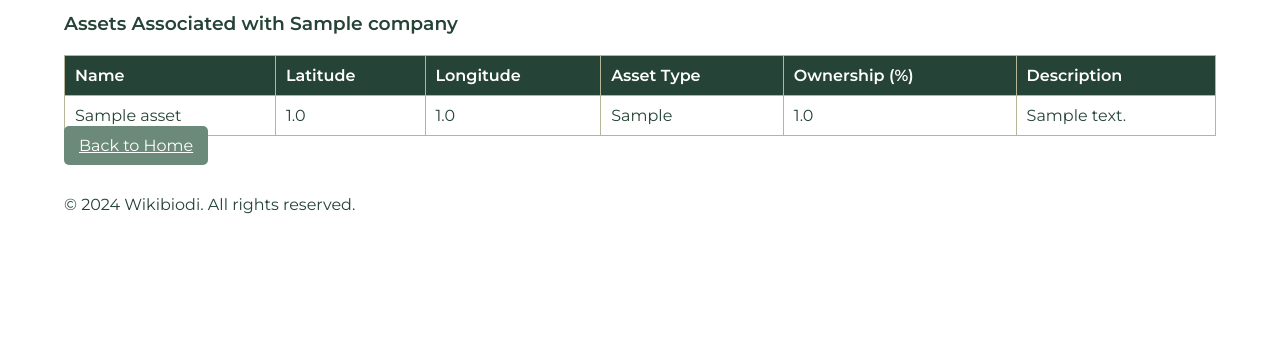
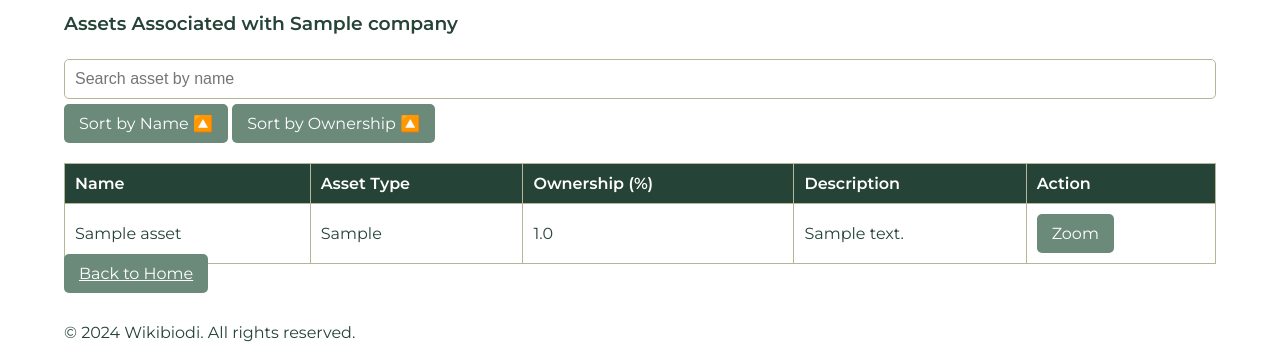
Before and after one commit to eheurard/wikibiodi, a Django app: page /company/1/ in a window 1280 px wide. Shown: the part 970-1332 px from the top of the page. Before the commit the page ends 1184 px from the top, so only its background shows below. Run offline with Django 4.2, Linux system fonts and the light colour scheme; tables that the repository leaves empty hold one stand-in row (values such as "Sample post").

Commit message:
add markers to map

```diff
--- a/blog/templates/blog/company_general.html
+++ b/blog/templates/blog/company_general.html
@@ -14,7 +14,7 @@
     {% else %}
         <p>No company selected.</p>
     {% endif %}
-    <form method="post" action="{% url 'delete_company' company.pk %}" style="display: inline;">
+    <form method="post" action="{% url 'delete_company' company.pk %}" style="display: inline;" onsubmit="return confirm('Are you sure you want to delete this company? This action cannot be undone.');">
         {% csrf_token %}
         <button type="submit" class="btn btn-danger mt-3">Delete Company</button>
     </form>
@@ -26,26 +26,37 @@
 
     {% if assets %}
     <h3>Assets Associated with {{ company.name }}</h3>
-    <table class="table">
+    <!-- Search and Sorting Controls -->
+    <div class="d-flex justify-content-between align-items-center mb-3">
+        <input type="text" id="searchInput" class="form-control w-25" placeholder="Search asset by name">
+
+        <div>
+            <button id="sortByName" class="btn btn-primary">Sort by Name 🔼</button>
+            <button id="sortByOwnership" class="btn btn-primary">Sort by Ownership 🔼</button>
+        </div>
+    </div>
+
+
+    <table class="table" id="assetTable">
         <thead>
             <tr>
                 <th>Name</th>
-                <th>Latitude</th>
-                <th>Longitude</th>
                 <th>Asset Type</th>
                 <th>Ownership (%)</th>
                 <th>Description</th>
+                <th>Action</th>
             </tr>
         </thead>
         <tbody>
             {% for asset in assets %}
-                <tr>
-                    <td>{{ asset.name }}</td>
-                    <td>{{ asset.latitude|default:"N/A" }}</td>
-                    <td>{{ asset.longitude|default:"N/A" }}</td>
+                <tr data-lat="{{ asset.latitude }}" data-lng="{{ asset.longitude }}">
+                    <td class="asset-name">{{ asset.name }}</td>
                     <td>{{ asset.asset_type|default:"N/A" }}</td>
-                    <td>{{ asset.ownership_1|default:"N/A" }}</td>
+                    <td class="asset-ownership">{{ asset.ownership_1|default:"N/A" }}</td>
                     <td>{{ asset.description|default:"No description" }}</td>
+                    <td>
+                        <button class="btn btn-info zoom-button">Zoom</button>
+                    </td>
                 </tr>
             {% endfor %}
         </tbody>
@@ -80,6 +91,99 @@
         };
 
         L.control.layers(baseMaps).addTo(map);
+
+        // Define icons
+        var icons = {
+            'Mine': L.icon({ iconUrl: '{% static "icons/Mine.png" %}', iconSize: [32, 32] }),
+            'Factory': L.icon({ iconUrl: '{% static "icons/factory.png" %}', iconSize: [32, 32] }),
+            'Smelter': L.icon({ iconUrl: '{% static "icons/Smelter.png" %}', iconSize: [32, 32] }),
+            'Refinery': L.icon({ iconUrl: '{% static "icons/Refinery.png" %}', iconSize: [32, 32] }),
+            'Renewable': L.icon({ iconUrl: '{% static "icons/Renewable.png" %}', iconSize: [32, 32] }),
+            'Energy': L.icon({ iconUrl: '{% static "icons/Oil.png" %}', iconSize: [32, 32] }),
+            'Building': L.icon({ iconUrl: '{% static "icons/building.png" %}', iconSize: [32, 32] }),
+            'Paper': L.icon({ iconUrl: '{% static "icons/Paper.png" %}', iconSize: [32, 32] }),
+            'Office': L.icon({ iconUrl: '{% static "icons/building.png" %}', iconSize: [32, 32] }),
+            'Oil field': L.icon({ iconUrl: '{% static "icons/Oil.png" %}', iconSize: [32, 32] }),
+            'Airport': L.icon({ iconUrl: '{% static "icons/Airport.png" %}', iconSize: [32, 32] }),
+        };
+
+        // Add markers to the map
+        var markers = {};
+        document.querySelectorAll("#assetTable tbody tr").forEach(row => {
+            var lat = row.dataset.lat;
+            var lng = row.dataset.lng;
+            var name = row.querySelector(".asset-name").textContent;
+            var type = row.querySelector("td:nth-child(2)").textContent.trim();
+            var icon = icons[type] || L.icon({ iconUrl: '{% static "icons/default.png" %}', iconSize: [32, 32] });
+
+            if (lat && lng) {
+                var marker = L.marker([lat, lng], { icon: icon }).addTo(map);
+                marker.bindPopup(`<b>${name}</b><br>Type: ${type}`);
+                markers[name] = marker;
+            }
+        });
+
+        // Attach zoom functionality to buttons
+        document.querySelectorAll(".zoom-button").forEach(button => {
+            button.addEventListener("click", function () {
+                var row = this.closest("tr");
+                var lat = row.dataset.lat;
+                var lng = row.dataset.lng;
+                if (lat && lng) {
+                    map.setView([lat, lng], 12);
+                }
+            });
+        });
+
+        // Sorting state
+        let nameSortAscending = true;
+        let ownershipSortAscending = true;
+
+        document.getElementById("sortByName").addEventListener("click", function () {
+            sortTable(0, false, nameSortAscending);
+            nameSortAscending = !nameSortAscending;  // Toggle sort order
+            this.innerHTML = nameSortAscending ? "Sort by Name 🔼" : "Sort by Name 🔽";
+        });
+
+        document.getElementById("sortByOwnership").addEventListener("click", function () {
+            sortTable(2, true, ownershipSortAscending);
+            ownershipSortAscending = !ownershipSortAscending;  // Toggle sort order
+            this.innerHTML = ownershipSortAscending ? "Sort by Ownership 🔼" : "Sort by Ownership 🔽";
+        });
+
+        function sortTable(columnIndex, isNumeric = false, ascending = true) {
+            let table = document.getElementById("assetTable").getElementsByTagName("tbody")[0];
+            let rows = Array.from(table.getElementsByTagName("tr"));
+
+            rows.sort((a, b) => {
+                let valA = a.cells[columnIndex].textContent.trim();
+                let valB = b.cells[columnIndex].textContent.trim();
+
+                if (isNumeric) {
+                    valA = parseFloat(valA) || 0;
+                    valB = parseFloat(valB) || 0;
+                } else {
+                    valA = valA.toLowerCase();
+                    valB = valB.toLowerCase();
+                }
+
+                return ascending ? (valA > valB ? 1 : -1) : (valA < valB ? 1 : -1);
+            });
+
+            rows.forEach(row => table.appendChild(row)); // Reorder rows in table
+        }
+
+        // Search functionality
+        document.getElementById("searchInput").addEventListener("input", function () {
+            let filter = this.value.toLowerCase();
+            document.querySelectorAll("#assetTable tbody tr").forEach(row => {
+                let name = row.querySelector(".asset-name").textContent.toLowerCase();
+                row.style.display = name.includes(filter) ? "" : "none";
+            });
+        });
     });
 </script>
+
+
+
 {% endblock content %}
--- a/blog/views.py
+++ b/blog/views.py
@@ -49,30 +49,63 @@ def upload_assets(request):
         if form.is_valid():
             file = request.FILES["file"]
 
-            # Lire le fichier avec Pandas
+            # Read the file with Pandas
             df = pd.read_excel(file, engine='openpyxl')
 
+            # Keep track of success and error messages
+            success_count = 0
+            error_messages = []
+
             for _, row in df.iterrows():
-                # Récupérer ou créer l'entreprise propriétaire
+                # Check if the company exists
                 owner_1 = None
-                if pd.notna(row["Owner_1"]) and pd.notna(row["ISIN"]):
-                    owner_1, _ = Company.objects.get_or_create(name=row["Owner_1"], ISIN_number=row["ISIN"])
+                if pd.notna(row["Owner_1"]):
+                    owner_1 = Company.objects.filter(name__iexact=row["Owner_1"].strip()).first()
 
-                # Créer l'asset
-                Asset.objects.create(
-                    name=row["Name"],
-                    latitude=row["latitude"] if pd.notna(row["latitude"]) else None,
-                    longitude=row["longitude"] if pd.notna(row["longitude"]) else None,
-                    asset_type=row["Asset type"] if pd.notna(row["Asset type"]) else None,
-                    owner_1=owner_1,
-                    ownership_1=row["Ownership"] if pd.notna(row["Ownership"]) else None,
-                    description=row["description"] if pd.notna(row["description"]) else None,
-                    water_score=row["Water_score"] if pd.notna(row["Water_score"]) else 0,
-                    biodiv_score=row["biodiv_score"] if pd.notna(row["biodiv_score"]) else 0,
-                    social_score=row["social_score"] if pd.notna(row["social_score"]) else 0,
-                )
+                # Only create the asset if the company exists
+                if owner_1:
+                    # Check if an asset with the same name already exists for this company
+                    asset_name = row["Name"].strip() if pd.notna(row["Name"]) else None
+                    existing_asset = Asset.objects.filter(
+                        name__iexact=asset_name,
+                        owner_1=owner_1
+                    ).exists()
 
-            return render(request, "blog/upload_assets.html", {"form": form})
+                    if existing_asset:
+                        error_messages.append(
+                            f"Asset '{asset_name}' already exists for company '{owner_1.name}'"
+                        )
+                        continue
+
+                    # Create the asset if it doesn't exist
+                    try:
+                        Asset.objects.create(
+                            name=asset_name,
+                            latitude=row["latitude"] if pd.notna(row["latitude"]) else None,
+                            longitude=row["longitude"] if pd.notna(row["longitude"]) else None,
+                            asset_type=row["Asset type"] if pd.notna(row["Asset type"]) else None,
+                            owner_1=owner_1,
+                            ownership_1=row["Ownership"] if pd.notna(row["Ownership"]) else None,
+                            description=row["description"] if pd.notna(row["description"]) else None,
+                            water_score=row["Water_score"] if pd.notna(row["Water_score"]) else 0,
+                            biodiv_score=row["biodiv_score"] if pd.notna(row["biodiv_score"]) else 0,
+                            social_score=row["social_score"] if pd.notna(row["social_score"]) else 0,
+                        )
+                        success_count += 1
+                    except Exception as e:
+                        error_messages.append(
+                            f"Error creating asset '{asset_name}': {str(e)}"
+                        )
+
+            # Prepare the response message
+            message = f"Successfully uploaded {success_count} assets. "
+            if error_messages:
+                message += f"\nErrors encountered: \n" + "\n".join(error_messages)
+
+            return render(request, "blog/upload_assets.html", {
+                "form": form,
+                "message": message
+            })
 
     else:
         form = AssetUploadForm()
--- a/static/css/app.css
+++ b/static/css/app.css
@@ -5,6 +5,7 @@
     --color3: #B7B597;
     --color4: #DAD3BE;
     --text-color: #ffffff;
+    --danger-color: #d9534f; /* Red color for delete buttons */
 }
 
 /* General styles */
@@ -76,6 +77,21 @@ button:hover, .btn:hover {
     background-color: var(--color1);
 }
 
+/* Delete Button */
+.btn-danger {
+    background-color: var(--danger-color);
+    color: var(--text-color);
+    border: none;
+    padding: 10px 15px;
+    border-radius: 5px;
+    cursor: pointer;
+    transition: background-color 0.3s ease;
+    font-size: 16px;
+}
+
+.btn-danger:hover {
+    background-color: #c9302c;
+}
 /* Containers */
 .container {
     width: 90%;
--- a/templates/base.html
+++ b/templates/base.html
@@ -5,7 +5,7 @@
     <meta charset="UTF-8">
     <meta name="viewport" content="width=device-width, initial-scale=1.0">
     <title>Wikibiodi - Home</title>
-    <link rel="stylesheet" href="{% static 'app.css' %}">
+    <link rel="stylesheet" href="{% static 'css/app.css' %}">
     <link href="https://fonts.googleapis.com/css2?family=Montserrat:wght@300;400;600&display=swap" rel="stylesheet">
     <!-- Leaflet CSS -->
     <link rel="stylesheet" href="https://unpkg.com/leaflet@1.9.3/dist/leaflet.css" />
--- a/wikibiodi/settings.py
+++ b/wikibiodi/settings.py
@@ -123,8 +123,8 @@ USE_TZ = True
 # Static files (CSS, JavaScript, Images)
 # https://docs.djangoproject.com/en/4.2/howto/static-files/
 
-STATIC_URL = 'static/css/'
-STATICFILES_DIRS = [BASE_DIR.joinpath('static/css')]
+STATIC_URL = 'static/'
+STATICFILES_DIRS = [BASE_DIR.joinpath('static/')]
 
 # Default primary key field type
 # https://docs.djangoproject.com/en/4.2/ref/settings/#default-auto-field
```
Also changed, not shown: static/icons/Airport.png (added), static/icons/Forest.png (added), static/icons/Mine.png (added), static/icons/Oil.png (added), static/icons/Paper.png (added), static/icons/Refinery.png (added), static/icons/Renewable.png (added), static/icons/Smelter.png (added), static/icons/aluminum.png (added), static/icons/building.png (added), static/icons/factory.png (added). Lines whose indentation alone changed are shown as unchanged.
